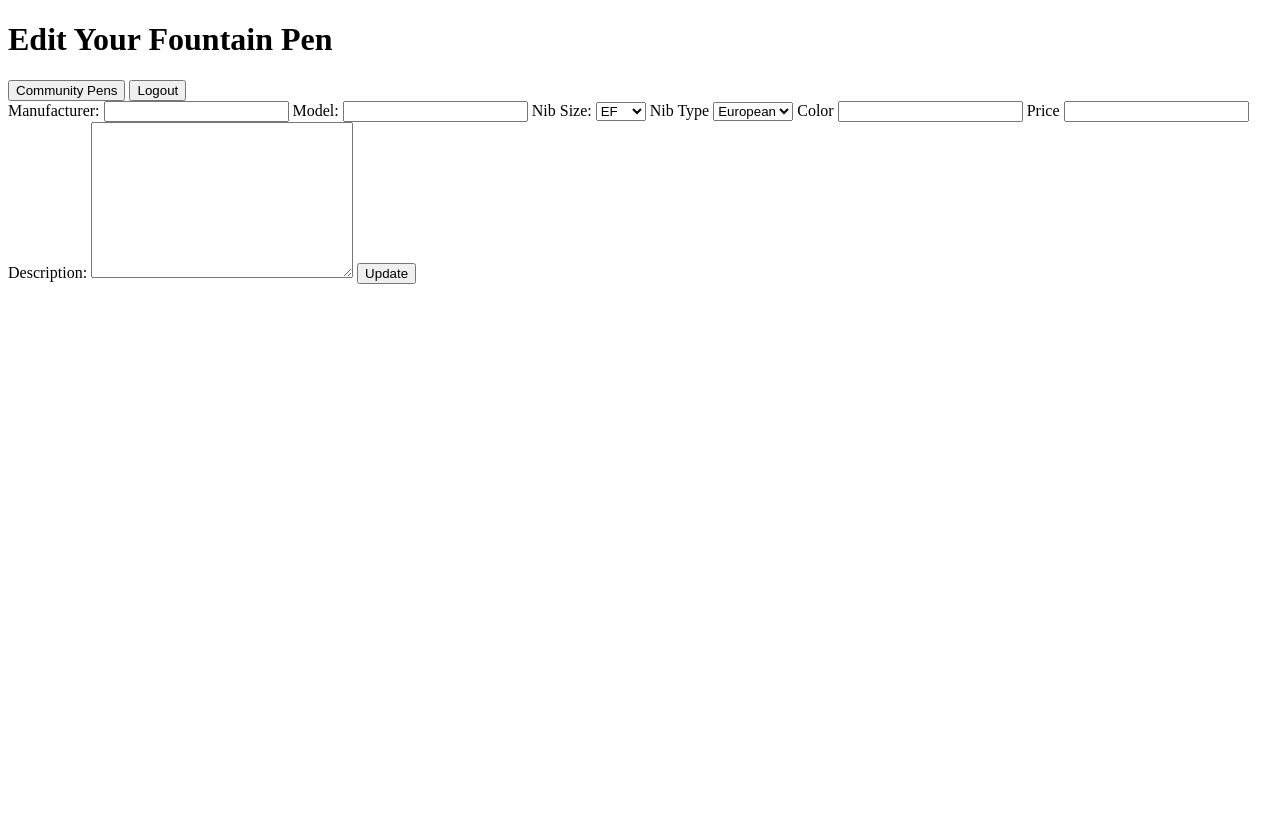
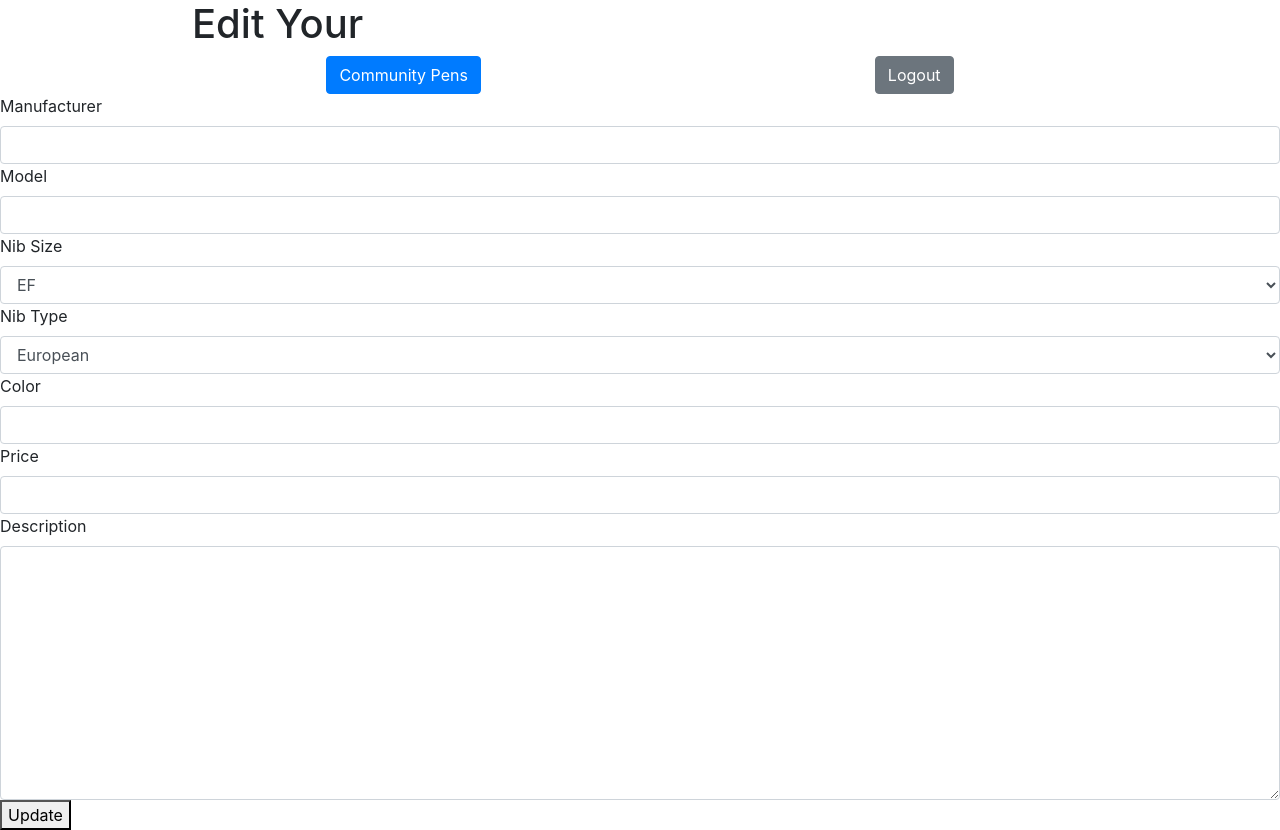
Before and after one commit to highsilkhat/pen_favorites, a Flask app: template flask_app/templates/edit_pen.html in a window 1280 px wide. Before the commit the page ends 284 px from the top, so only its background shows below. Run offline with Flask 2, Linux system fonts and the light colour scheme; the template is opened without the code that fills it, so the values that code supplies are empty; some libraries are stand-ins or nearby versions.

Commit message:
More pen updates

```diff
--- a/flask_app/static/style.css
+++ b/flask_app/static/style.css
@@ -0,0 +1,24 @@
+.login-page {
+    display: flex;
+    justify-content: space-around;
+}
+
+.header {
+    margin: 0% auto;
+    width: 70%;
+}
+
+.dashboard-header {
+    margin: 0% auto;
+    width: 70%;
+    display: flex;
+    justify-content: space-between;
+    /* background-color: aqua;
+    width: 200px;
+    border: 5px black solid; */
+}
+
+.new-pen-form {
+    margin: 0%auto;
+    width: 66%;
+}
--- a/flask_app/templates/edit_pen.html
+++ b/flask_app/templates/edit_pen.html
@@ -5,21 +5,25 @@
     <meta charset="UTF-8">
     <meta http-equiv="X-UA-Compatible" content="IE=edge">
     <meta name="viewport" content="width=device-width, initial-scale=1.0">
-    <title>Add a Fountain Pen</title>
+    <title>Edit {{pen.manufacturer}} {{pen.model}}</title>
+    <link rel="stylesheet" type="text/css" href="static/style.css">
+    <link rel="stylesheet" href="https://maxcdn.bootstrapcdn.com/bootstrap/4.5.2/css/bootstrap.min.css">
 </head>
 
 <body>
-    <header>
+    <div class="header">
 
 
         <h1>
-            Edit Your Fountain Pen
+            Edit Your {{pen.manufacturer}} {{pen.model}}
         </h1>
 
-        <button onclick="window.location.href='/dashboard'">Community Pens</button>
-        <button onclick="window.location.href='/logout'">Logout</button>
+        <div class="dashboard-header">
+            <button onclick="window.location.href='/dashboard'" class="btn btn-primary">Community Pens</button>
+            <button onclick="window.location.href='/logout'" class="btn btn-secondary">Logout</button>
+        </div>
 
-    </header>
+    </div>
 
     {% with messages = get_flashed_messages() %}
     {% if messages %}
@@ -32,36 +36,53 @@
     <div class="main">
         <form action="/edit/{{ pen.id }}/post" method='POST'>
 
-            <label for="manufacturer">Manufacturer:</label>
-            <input type="text" name="manufacturer" value= "{{ pen.manufacturer }}" >
+            <label for="manufacturer">
+                Manufacturer
+            </label class="form-label">
+            <input type="text" class="form-control" name="manufacturer" value="{{ pen.manufacturer }}">
 
-            <label for="model">Model:</label>
-            <input type="text" name="model" value= "{{ pen.model }}">
+            <label for="model" class="form-label">
+                Model
+            </label>
+            <input type="text" name="model" class="form-control" value="{{ pen.model }}">
 
-            <label for="nib_size">Nib Size:</label>
-            <select name="nib_size">
-                <option value= "Extra Fine" {% if pen.nib_size == "Extra Fine" %} selected = "selected" {% endif %}> EF </option>
-                <option value= "Fine" {% if pen.nib_size == "Fine" %} selected = "selected" {% endif %}> F </option>
-                <option value= "Medium" {% if pen.nib_size == "Medium" %} selected = "selected" {% endif %}> M </option>
-                <option value= "Broad" {% if pen.nib_size == "Broad" %} selected = "selected" {% endif %}> B </option>
-                <option value= "Stub" {% if pen.nib_size == "Stub" %} selected = "selected" {% endif %}> Stub </option>
-                <option value= "Flex" {% if pen.nib_size == "Flex" %} selected = "selected" {% endif %}> Flex</option>
+            <label for="nib_size" class="form-label">
+                Nib Size
+            </label>
+            <select name="nib_size" class="form-control">
+                <option value="Extra Fine" {% if pen.nib_size=="Extra Fine" %} selected="selected" {% endif %}> EF
+                </option>
+                <option value="Fine" {% if pen.nib_size=="Fine" %} selected="selected" {% endif %}> F </option>
+                <option value="Medium" {% if pen.nib_size=="Medium" %} selected="selected" {% endif %}> M </option>
+                <option value="Broad" {% if pen.nib_size=="Broad" %} selected="selected" {% endif %}> B </option>
+                <option value="Stub" {% if pen.nib_size=="Stub" %} selected="selected" {% endif %}> Stub </option>
+                <option value="Flex" {% if pen.nib_size=="Flex" %} selected="selected" {% endif %}> Flex</option>
             </select>
 
-            <label for="nib_type">Nib Type</label>
-            <select name="nib_type">
-                <option value="European" {% if pen.nib_type == "European" %} selected = "selected" {% endif %}> European</option>
-                <option value= "Japanese" {% if pen.nib_type == "Japanese" %} selected = "selected" {% endif %}> Japanese</option>
+            <label for="nib_type" class="form-label">
+                Nib Type
+            </label>
+            <select name="nib_type" class="form-control">
+                <option value="European" {% if pen.nib_type=="European" %} selected="selected" {% endif %}> European
+                </option>
+                <option value="Japanese" {% if pen.nib_type=="Japanese" %} selected="selected" {% endif %}> Japanese
+                </option>
             </select>
 
-            <label for="color">Color</label>
-            <input type="text" name="color" value = "{{ pen.color }}">
+            <label for="color" class="form-label">
+                Color
+            </label>
+            <input type="text" name="color" class="form-control" value="{{ pen.color }}">
 
-            <label for="price"> Price</label>
-            <input type="number" name="price" value= "{{ pen.price }}" >
+            <label for="price" class="form-label">
+                Price
+            </label>
+            <input type="number" name="price" class="form-control" value="{{ pen.price }}">
 
-            <label for="description">Description:</label>
-            <textarea name="description" cols="30" rows="10" >{{ pen.description }}</textarea>
+            <label for="description" class="form-label">
+                Description
+            </label>
+            <textarea name="description" class="form-control" cols="30" rows="10">{{ pen.description }}</textarea>
 
             <button type="submit">Update</button>
 
```
Also changed, not shown: flask_app/templates/all_pens.html (+26 -21 lines), flask_app/templates/index.html (+32 -21 lines), flask_app/templates/new_pen.html (+45 -27 lines), flask_app/templates/show_pen.html (+5 -3 lines), 3 other files.
